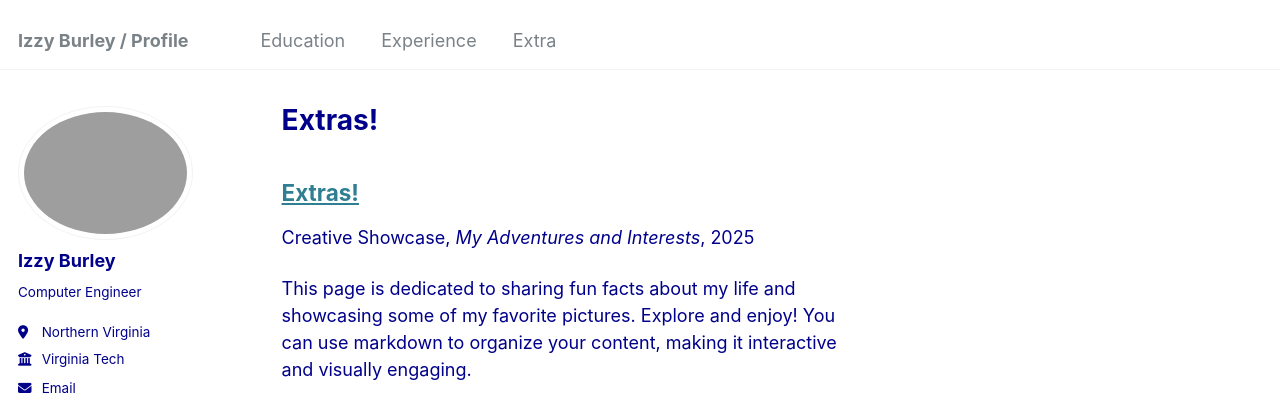
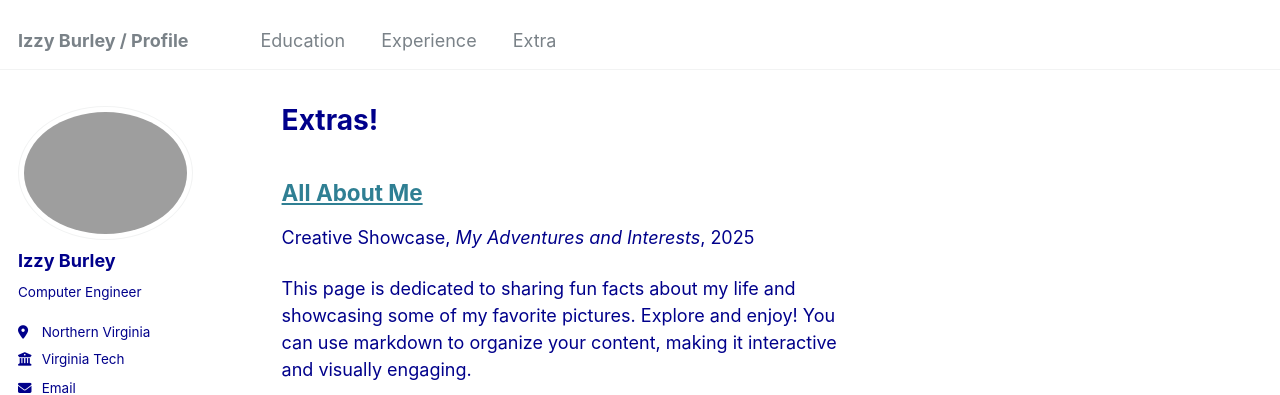
Before and after one commit to izzyburley/izzyburley.github.io, a Jekyll site: the page built from _pages/teaching.html, in a window 1280 px wide. Shown: the top 395 px of the page. Built offline with Jekyll 4.4.1, drawn with Linux system fonts in a browser that asks for light colours.

Commit message:
Update and rename 2014-spring-teaching-1.md to Extras.md

```diff
--- a/_teaching/2014-spring-teaching-1.md
+++ b/_teaching/Extras.md
@@ -1,5 +1,5 @@
 ---
-title: "Extras!"
+title: "All About Me"
 collection: gallery
 type: "Creative Showcase"
 permalink: /gallery/2025-fun-facts-pictures
```
